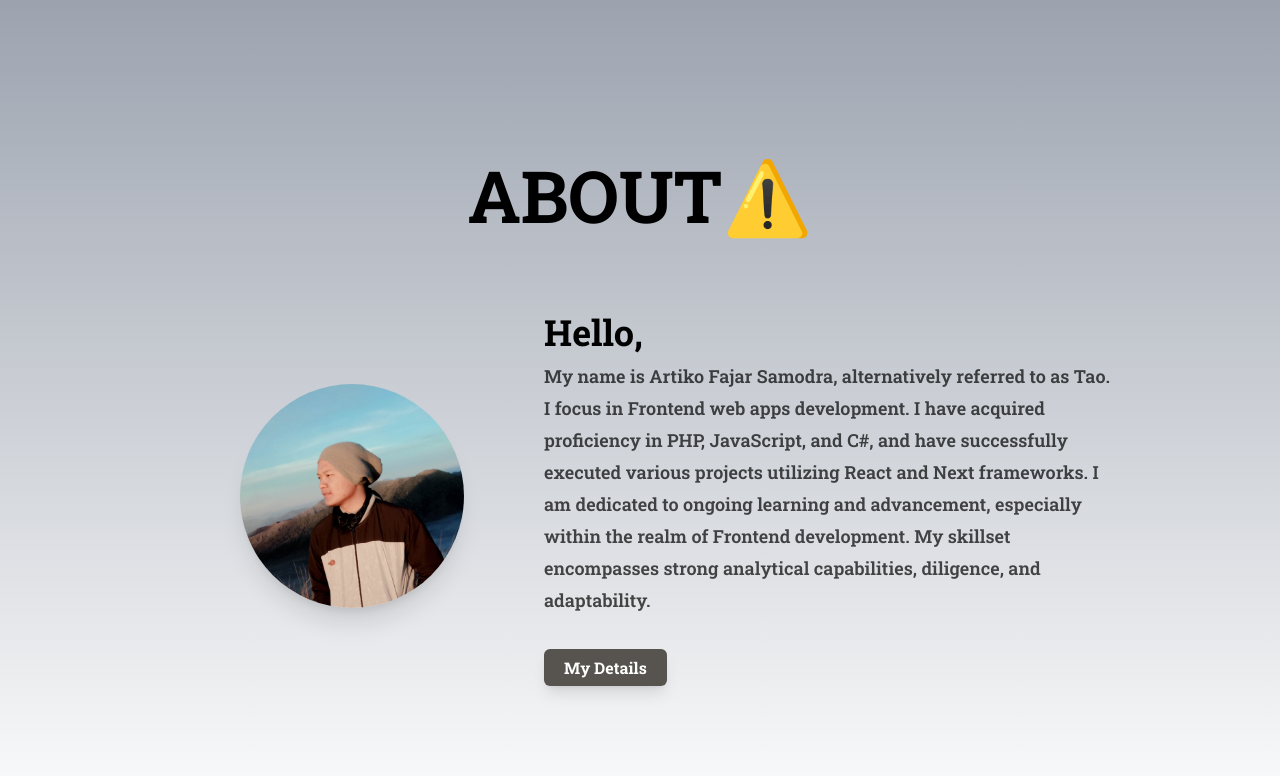
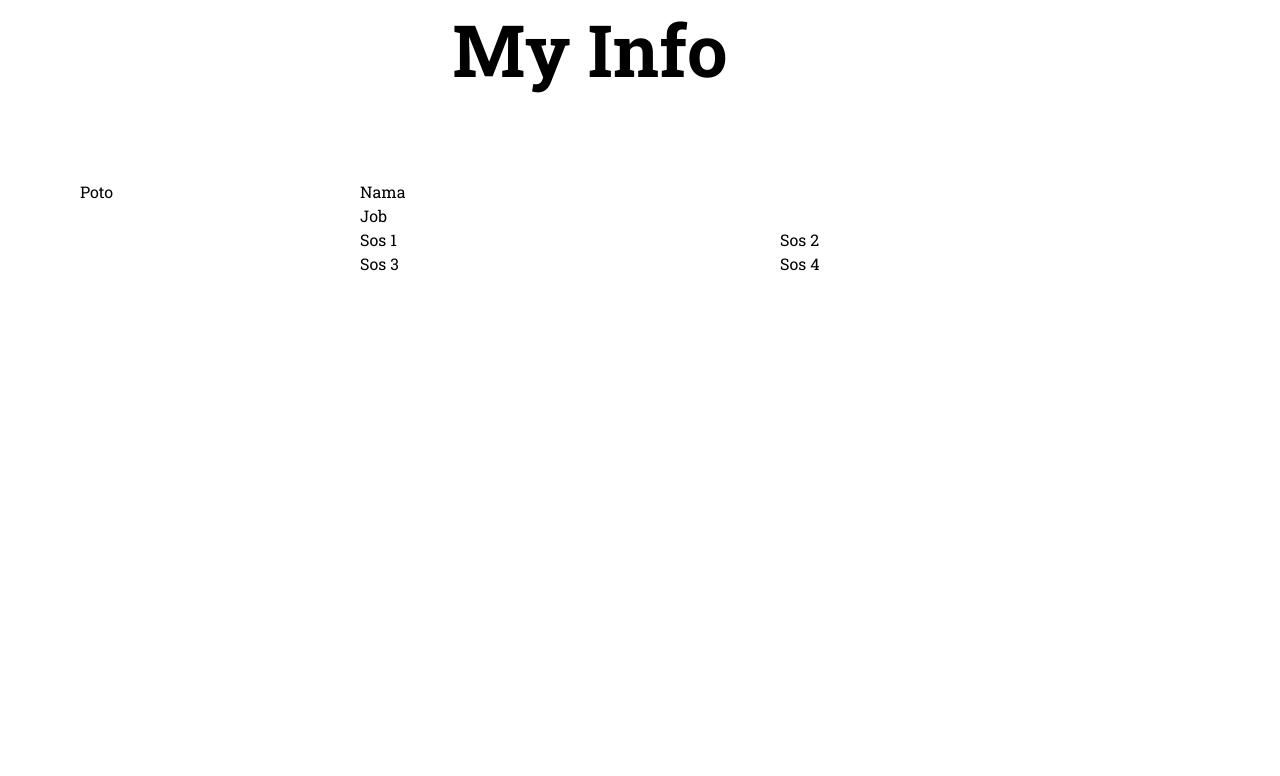
Before and after one commit to artikosamodra/porto-next, a Next.js app: page /page/About in a window 1280 px wide. Shown: the top 776 px of the page. Built offline with nearby package versions, Linux system fonts and the light colour scheme; no server answers.

Commit message:
add structure My Info in My Detail

```diff
--- /dev/null
+++ b/src/app/page/About/MyInfo.jsx
@@ -0,0 +1,24 @@
+import TitlePage from "@/app/component/Utilities/TitlePage";
+
+const MyInfo = () => {
+  return (
+    <section className="px-20">
+      <TitlePage titlePage="My Info" />
+      <div className="grid grid-cols-4">
+        <div className="col-span-1">Poto</div>
+        <div className="col-span-3">
+          <div>Nama</div>
+          <div>Job</div>
+          <div className="grid grid-cols-2">
+            <div>Sos 1</div>
+            <div>Sos 2</div>
+            <div>Sos 3</div>
+            <div>Sos 4</div>
+          </div>
+        </div>
+      </div>
+    </section>
+  );
+};
+
+export default MyInfo;
--- a/src/app/page/About/page.jsx
+++ b/src/app/page/About/page.jsx
@@ -1,46 +1,12 @@
-import TitlePage from "@/app/component/Utilities/TitlePage";
-import TypingAnimation from "@/app/component/Utilities/TypingAnimation";
-import Image from "next/image";
-import Link from "next/link";
+import MyInfo from "./MyInfo";
 
-const About = () => {
+const MyDetail = () => {
   return (
-    <section className="py-40 lg:px-40 px-10 bg-gradient-to-b from-gray-400">
-      <TitlePage
-        titlePage="ABOUT"
-        embedLottie="https://lottie.host/cd0b74bb-622e-48ce-abf5-f25ff78f3483/O2Cko0lnqk.json"
-      />
-      <div className="grid grid-cols-5 ">
-        <div className="lg:col-span-2 col-span-5 flex justify-center items-center">
-          <Image
-            src="/picture.jpg"
-            alt="Foto Profil"
-            width={300}
-            height={300}
-            className="rounded-full w-56 h-56 shadow-xl"
-          />
-        </div>
-        <div className="lg:col-span-3 col-span-5 lg:pt-0 pt-14">
-          <h1 className="font-bold text-4xl pb-2">Hello,</h1>
-          <div className="pb-10 text-lg leading-8 font-semibold opacity-70">
-            My name is Artiko Fajar Samodra, alternatively referred to as Tao. I
-            focus in Frontend web apps development. I have acquired proficiency
-            in PHP, JavaScript, and C#, and have successfully executed various
-            projects utilizing React and Next frameworks. I am dedicated to
-            ongoing learning and advancement, especially within the realm of
-            Frontend development. My skillset encompasses strong analytical
-            capabilities, diligence, and adaptability.
-          </div>
-          <Link
-            href="/"
-            className="py-2 px-5 shadow-lg bg-stone-600 rounded-md text-white hover:bg-indigo-600 font-bold"
-          >
-            My Details
-          </Link>
-        </div>
-      </div>
-    </section>
+    <main>
+      <MyInfo />
+
+    </main>
   );
 };
 
-export default About;
+export default MyDetail;
--- /dev/null
+++ b/src/app/page/menu/About.jsx
@@ -0,0 +1,46 @@
+import TitlePage from "@/app/component/Utilities/TitlePage";
+import TypingAnimation from "@/app/component/Utilities/TypingAnimation";
+import Image from "next/image";
+import Link from "next/link";
+
+const About = () => {
+  return (
+    <section className="py-40 lg:px-40 px-10 bg-gradient-to-b from-gray-400">
+      <TitlePage
+        titlePage="ABOUT"
+        embedLottie="https://lottie.host/cd0b74bb-622e-48ce-abf5-f25ff78f3483/O2Cko0lnqk.json"
+      />
+      <div className="grid grid-cols-5 ">
+        <div className="lg:col-span-2 col-span-5 flex justify-center items-center">
+          <Image
+            src="/picture.jpg"
+            alt="Foto Profil"
+            width={300}
+            height={300}
+            className="rounded-full w-56 h-56 shadow-xl"
+          />
+        </div>
+        <div className="lg:col-span-3 col-span-5 lg:pt-0 pt-14">
+          <h1 className="font-bold text-4xl pb-2">Hello,</h1>
+          <div className="pb-10 text-lg leading-8 font-semibold opacity-70">
+            My name is Artiko Fajar Samodra, alternatively referred to as Tao. I
+            focus in Frontend web apps development. I have acquired proficiency
+            in PHP, JavaScript, and C#, and have successfully executed various
+            projects utilizing React and Next frameworks. I am dedicated to
+            ongoing learning and advancement, especially within the realm of
+            Frontend development. My skillset encompasses strong analytical
+            capabilities, diligence, and adaptability.
+          </div>
+          <Link
+            href="/"
+            className="py-2 px-5 shadow-lg bg-stone-600 rounded-md text-white hover:bg-indigo-600 font-bold"
+          >
+            My Details
+          </Link>
+        </div>
+      </div>
+    </section>
+  );
+};
+
+export default About;
--- a/src/app/page/Contact/page.jsx
+++ b/src/app/page/menu/Contact.jsx
@@ -1,6 +1,6 @@
 import TitlePage from "@/app/component/Utilities/TitlePage";
-import Message from "./Message";
-import SocialMedia from "./SocialMedia";
+import Message from "../Contact/Message";
+import SocialMedia from "../Contact/SocialMedia";
 
 const Contact = () => {
   return (
--- a/src/app/page/Project/page.jsx
+++ b/src/app/page/menu/Project.jsx
@@ -2,7 +2,7 @@
 import ProjectCard from "@/app/component/Utilities/ProjectCard";
 import TitlePage from "@/app/component/Utilities/TitlePage";
 import Link from "next/link";
-import AllProject from "./AllProject";
+import AllProject from "../Project/AllProject";
 import { useState } from "react";
 
 const Project = () => {
--- a/src/app/page/menu/page.jsx
+++ b/src/app/page/menu/page.jsx
@@ -1,6 +1,6 @@
-import About from "../About/page";
-import Project from "../Project/page";
-import Contact from "../Contact/page";
+import About from "./About";
+import Project from "./Project";
+import Contact from "./Contact";
 import Link from "next/link";
 import NavbarB from "@/app/component/Utilities/NavbarB";
 
```
